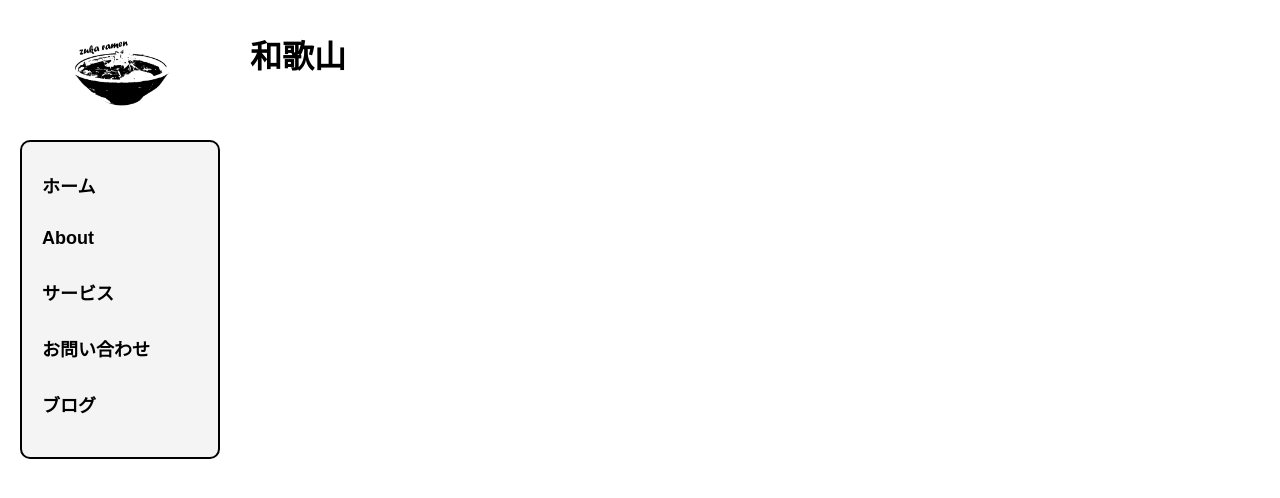
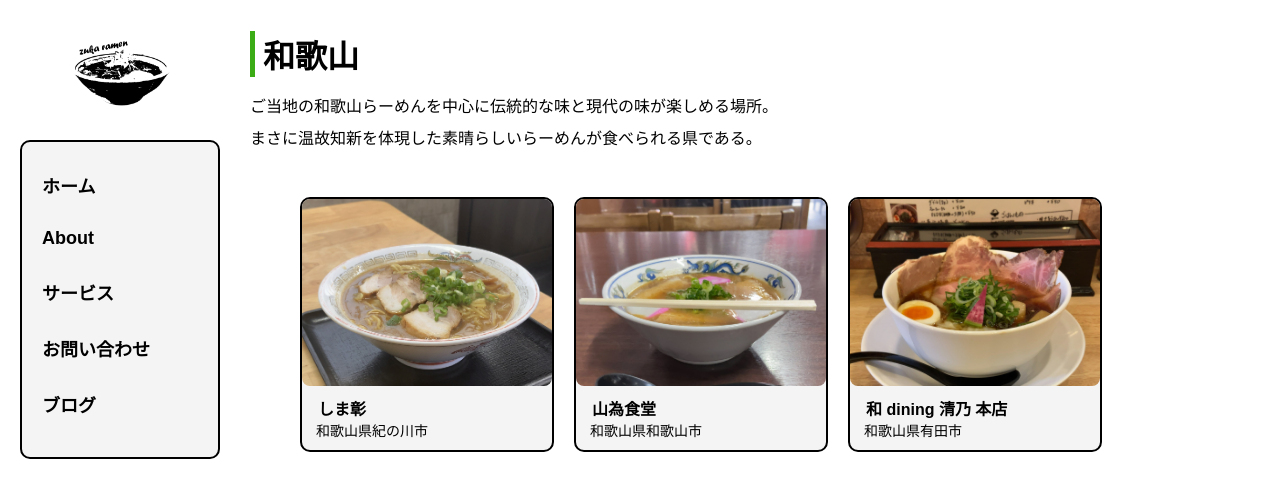
Before and after one commit to zuka121/ramen-blog, a Django app: page /wakayama/ in a window 1280 px wide. Shown: the top 498 px of the page. Run offline with Django 5.2, Linux system fonts and the light colour scheme.

Commit message:
add shop detail

```diff
--- a/mypage/templates/home.html
+++ b/mypage/templates/home.html
@@ -129,7 +129,7 @@
         .block {
            width: 250px;
            height: 200px;
-           background-color: lightblue; /* ブロックの色 */
+           background-color: #f4f4f4; /* ブロックの色 */
            border: 2px solid gray;
            display: flex;
            align-items: center;
--- a/mypage/templates/kinki.html
+++ b/mypage/templates/kinki.html
@@ -22,7 +22,7 @@
         .block {
           width: 250px;
           height: 200px;
-          background-color: lightblue; /* ブロックの色 */
+          background-color: #f4f4f4; /* ブロックの色 */
           border: 2px solid gray;
           display: flex;
           align-items: center;
--- a/mypage/templates/wakayama.html
+++ b/mypage/templates/wakayama.html
@@ -4,8 +4,94 @@
 
 {% block content %}
 
+<style>
+    .emphasize {
+        border-left:solid 5px rgb(60, 172, 22);
+        padding:0px 8px;
+    }
+
+    p {
+        line-height: 1;
+    }
+
+    a{
+        text-decoration: none;
+        color: black;
+    }
+    a:hover{
+        opacity: 0.7;
+    }
+
+    .block-container {
+       display: flex;
+       justify-content: left;
+       gap: 20px;
+       margin-top: 50px;
+       margin-left: 50px;
+    }
+
+    .block {
+       width: 250px;
+       background-color: #f4f4f4;
+       border: 2px solid black;
+       display: flex;
+       flex-direction: column;
+       justify-content: flex-start;
+       padding: 0px 0px 10px 0px;
+       border-radius: 10px;
+    }
+
+    .block img {
+       width: 100%;
+       margin:0px 0px 10px 0px;
+       border-radius: 8px;
+    }
+
+    .description {
+       font-size: 16px;
+       text-align: left;
+       font-weight: bold;
+    }
+
+    .description1 {
+        font-size: 14px;
+        text-align: left;
+    }
+
+
+
+
+</style>
+
+
 <body>
+    {% load static %}
+    <div class="emphasize">
     <h1>和歌山</h1>
+    </div>
+    <p>ご当地の和歌山らーめんを中心に伝統的な味と現代の味が楽しめる場所。</p>
+    <p>まさに温故知新を体現した素晴らしいらーめんが食べられる県である。</p>
+
+    <div class="block-container">
+        <a href="{% url 'shimasyo' %}">
+        <div class="block">
+            <img src="{% static 'mypage/shimasyo1.jpg' %}" alt="しま彰">
+            <div class="description">　しま彰</div>
+            <div class="description1">　和歌山県紀の川市</div>
+
+        </div>
+        </a>
+        <div class="block">
+            <img src="{% static 'mypage/yamatame1.jpg' %}" alt="山為食堂">
+            <div class="description">　山為食堂</div>
+            <div class="description1">　和歌山県和歌山市</div>
+        </div>
+        <div class="block">
+            <img src="{% static 'mypage/seino1.jpg' %}" alt="清乃">
+            <div class="description">　和 dining 清乃 本店</div>
+            <div class="description1">　和歌山県有田市</div>
+        </div>
+    </div>
 </body>
 
 {% endblock %}
--- a/mypage/views.py
+++ b/mypage/views.py
@@ -21,3 +21,6 @@ def kinki(request):
 
 def wakayama(request):
     return render(request, 'wakayama.html')
+
+def shimasyo(request):
+    return render(request, 'shimasyo.html')
--- a/ramen_page/urls.py
+++ b/ramen_page/urls.py
@@ -27,4 +27,5 @@ urlpatterns = [
     path('blog/', views.blog, name='blog'),
     path('kinki/', views.kinki, name='kinki'),
     path('wakayama/', views.wakayama, name='wakayama'),
+    path('shimasyo/', views.shimasyo, name='shimasyo'),
 ]
```
Also changed, not shown: mypage/templates/shimasyo.html (added, +103 -0 lines), mypage/static/mypage/seino1.jpg (added), mypage/static/mypage/shimasyo1.jpg (added), mypage/static/mypage/shimasyo2.jpg (added), mypage/static/mypage/shimasyo3.jpg (added), mypage/static/mypage/shimasyo4.jpg (added), mypage/static/mypage/yamatame1.jpg (added).
